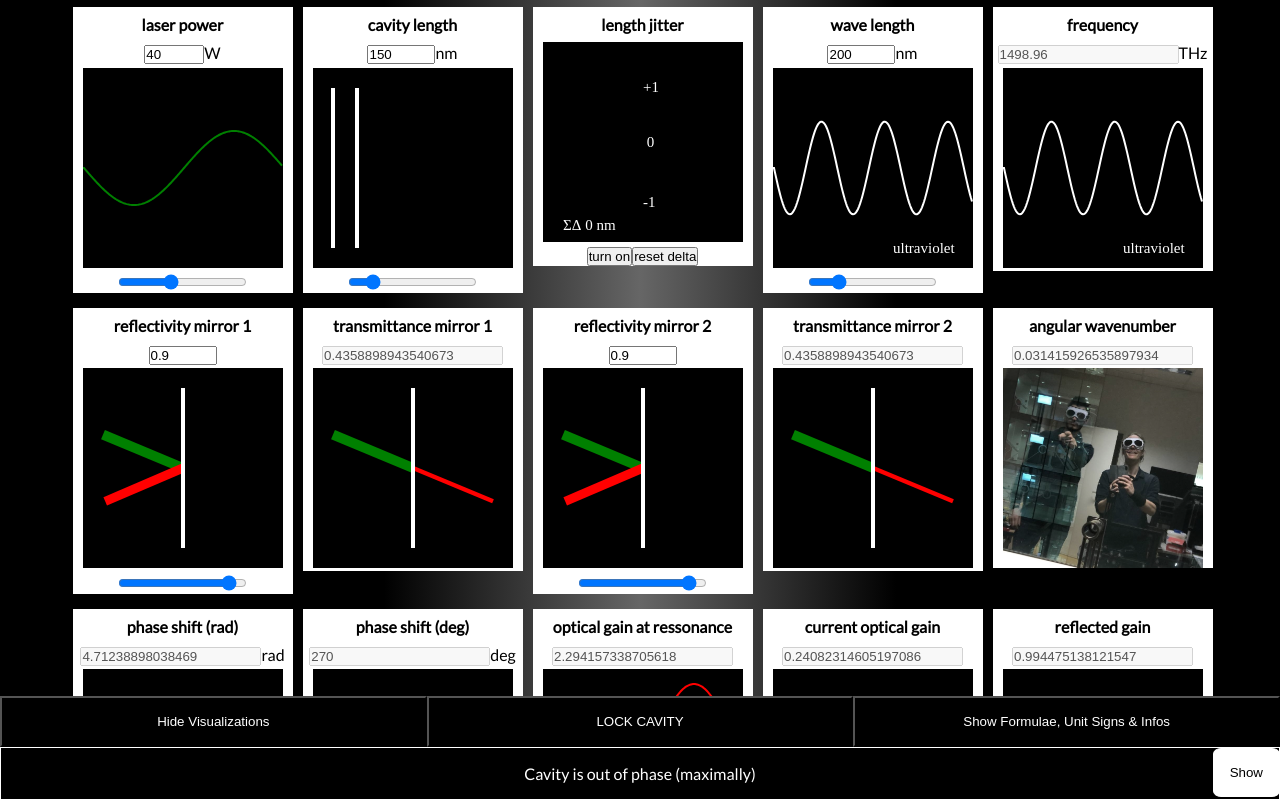
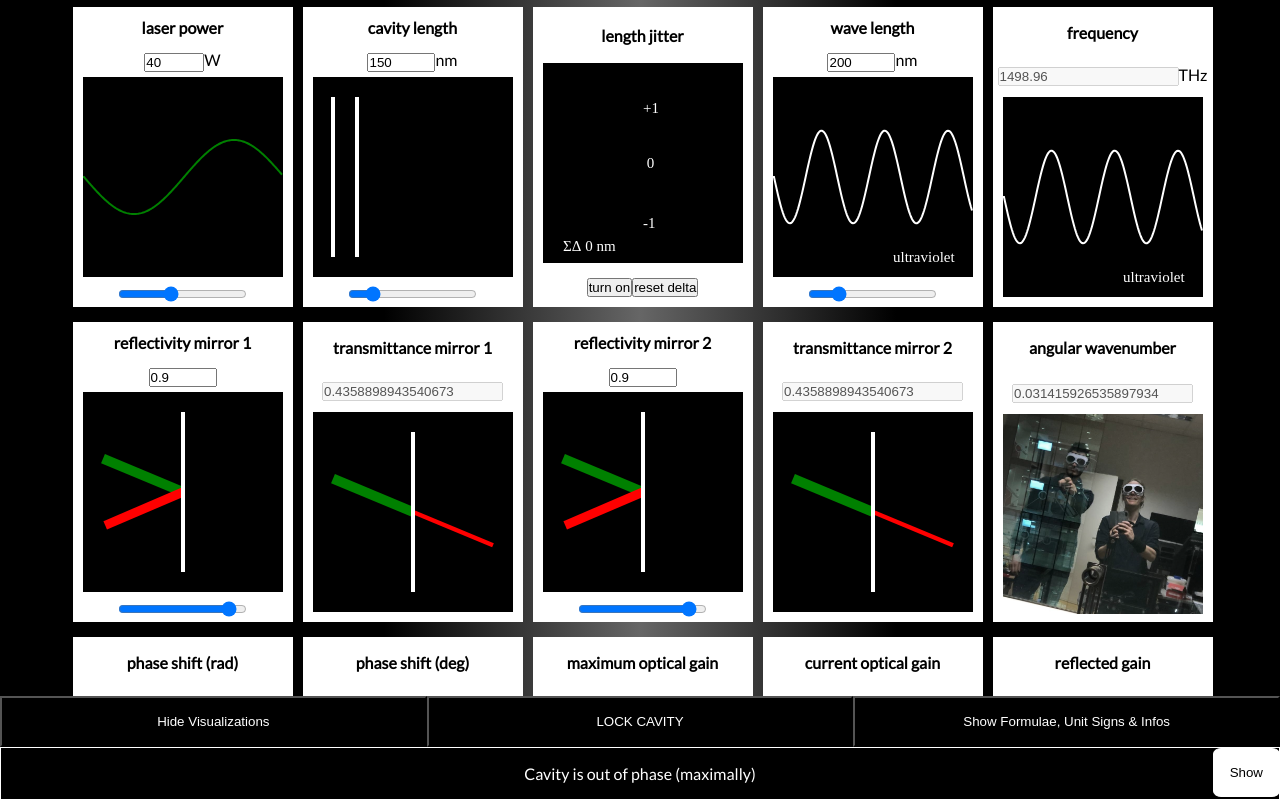
Before and after one commit to bmedicke/optical-cavity, a React (Create React App) app in the folder simulator/: page / in a window 1280 px wide. Built offline with nearby package versions, Linux system fonts and the light colour scheme; what better-react-mathjax would draw is missing.

Commit message:
add minheight to boxes, move info button

```diff
--- a/simulator/src/App.js
+++ b/simulator/src/App.js
@@ -399,7 +399,7 @@ function App() {
             showDetails={showdetails}
           />
           <Box
-            label="optical gain at ressonance"
+            label="maximum optical gain"
             rgb={wavelengthColor}
             hideCanvas={!showvisualizations}
             formula={`\\(\\left|\\dfrac{E_\\mathrm{cavity}}{E_\\mathrm{laser}}\\right| = \\left|\\dfrac{t_1}{1 - r_1 r_2}\\right|\\)`}
--- a/simulator/src/Box.js
+++ b/simulator/src/Box.js
@@ -24,7 +24,10 @@ const Box = ({
   ),
 }) => {
   return (
-    <div className={styles.box}>
+    <div
+      className={styles.box}
+      style={hideCanvas ? { minHeight: '100px' } : { minHeight: '300px' }}
+    >
       <label htmlFor={'infoTODO'}>
         <h1>{label}</h1>
       </label>
--- a/simulator/src/Box.module.scss
+++ b/simulator/src/Box.module.scss
@@ -16,11 +16,11 @@
 
 .infoBtn {
   position: absolute;
-  bottom: 0;
+  top: 0;
   right: 0;
   border: 1px solid black;
   opacity: 0.95;
-  padding: 0.2rem 0.8rem;
+  padding: 0.2rem 0.6rem;
 }
 
 .visualization {
--- a/simulator/src/JitterBox.js
+++ b/simulator/src/JitterBox.js
@@ -39,7 +39,10 @@ const JitterBox = ({
   }, [])
 
   return (
-    <div className={styles.box}>
+    <div
+      className={styles.box}
+      style={hideCanvas ? { minHeight: '100px' } : { minHeight: '300px' }}
+    >
       <label>
         <h1>{label}</h1>
       </label>
```
